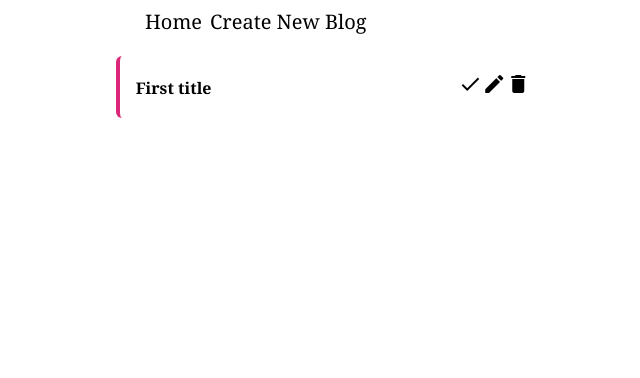
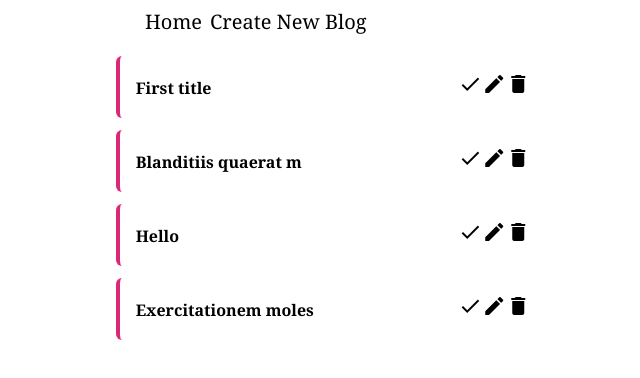
Before and after one commit to TanzimIbthesam/ReactProjects, a React (Create React App) app: page / in a window 1280 px wide. Shown: the top 378 px of the page, without its empty margins (311-951 px from the left). Built offline with nearby package versions, Linux system fonts and the light colour scheme; data requests are answered from the project's data file.

Commit message:
3-Posting data through post request and router push

```diff
--- a/data/db.json
+++ b/data/db.json
@@ -5,6 +5,24 @@
       "title": "First title",
       "description": "First description",
       "isCompleted": false
+    },
+    {
+      "title": "Blanditiis quaerat m",
+      "description": "Ad tenetur et alias ",
+      "isCompleted": false,
+      "id": "aV3qdh8"
+    },
+    {
+      "title": "Hello",
+      "description": "Lets do it",
+      "isCompleted": false,
+      "id": "zT9TaDN"
+    },
+    {
+      "title": "Exercitationem moles",
+      "description": "Do voluptas anim tot",
+      "isCompleted": false,
+      "id": "m3-9oA1"
     }
   ]
 }
--- a/src/Create.js
+++ b/src/Create.js
@@ -1,11 +1,36 @@
+import { useState } from "react";
+import { useHistory } from "react-router-dom";
+import axios from "axios";
 const Create=()=>{
+    const [title, setTitle] = useState('');
+    const [description, setDescription] = useState('');
+    const[isCompleted,setCompleted]=useState(false);
+    const history=useHistory();
+    const handleClick=(e)=>{
+        e.preventDefault();
+        const project={title,description,isCompleted};
+
+        axios.post(' http://localhost:8000/allprojects',project)
+        .then((response=>console.log(response)))
+        history.push('/')
+     }
 return(
     <div>
     <div className="mx-auto xl:max-w-2xl max-w-xl border border-gray-100 bg-white mt-32 rounded-xl">
     <h1 class="text-2xl font-serif mt-8">Add a Project</h1>
-    <input type="text" placeholder="Enter a title" class="placeholder-gray-800 py-1 xl:px-24 px-12 border-b-2 border-gray-100 rounded-sm" onChange="title"/><br></br>
-    <textarea class="xl:w-3/4 w-full px-3 py-3 text-gray-700 border rounded-lg focus:outline-none mt-1" rows="4" v-model="details" placeholder="Enter a description">Enter a Description</textarea><br></br>
+    <form onSubmit={handleClick}>
+    <input type="text"
+    placeholder="Enter a title"
+    class="placeholder-gray-800 py-1 xl:px-24 px-12 border-b-2 border-gray-100 rounded-sm"
+    onChange={(e) => setTitle(e.target.value)}/><br></br>
+    <textarea
+    class="xl:w-3/4 w-full px-3 py-3 text-gray-700 border rounded-lg focus:outline-none mt-1"
+    rows="4"
+    onChange={(e) => setDescription(e.target.value)}
+    placeholder="Enter a description">Enter a Description</textarea><br></br>
     <button class="px-4 py-1 rounded-xl border-none bg-gradient-to-r from-green-400 to-blue-500 text-white font-serif fold-bold w-32 mt-1">SEND</button>
+    </form>
+
     </div>
 
     </div>
```
